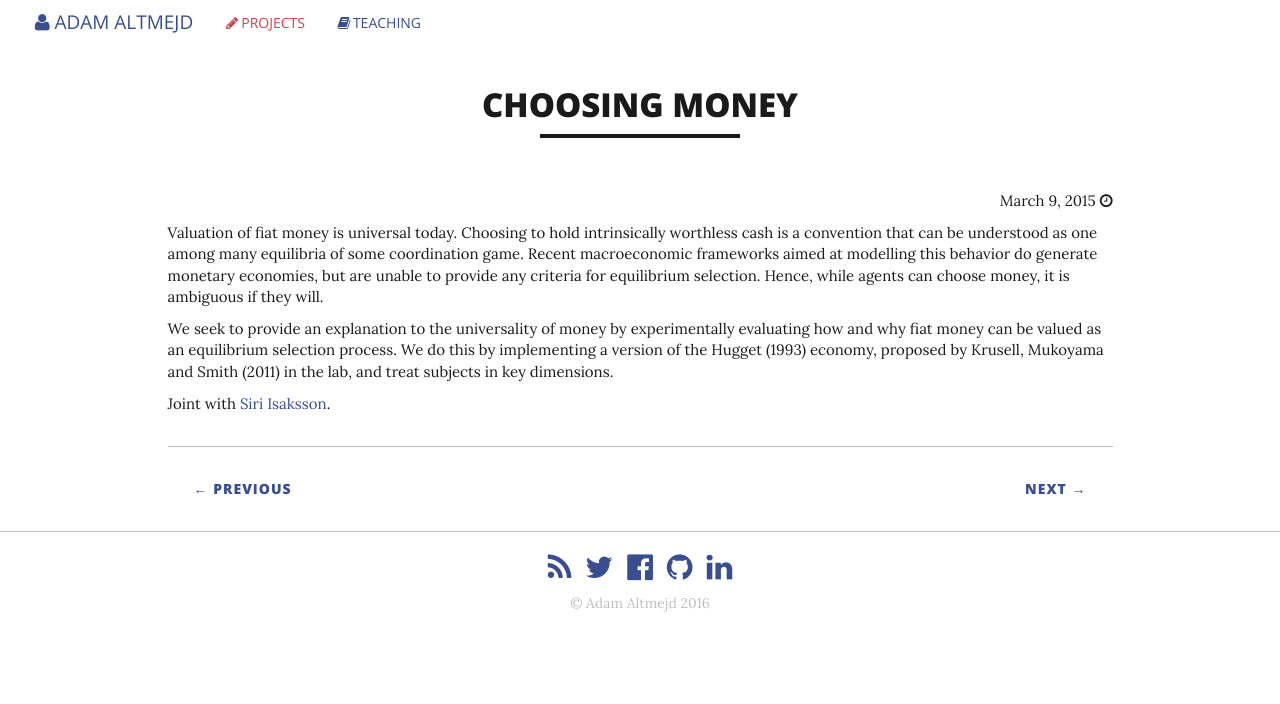
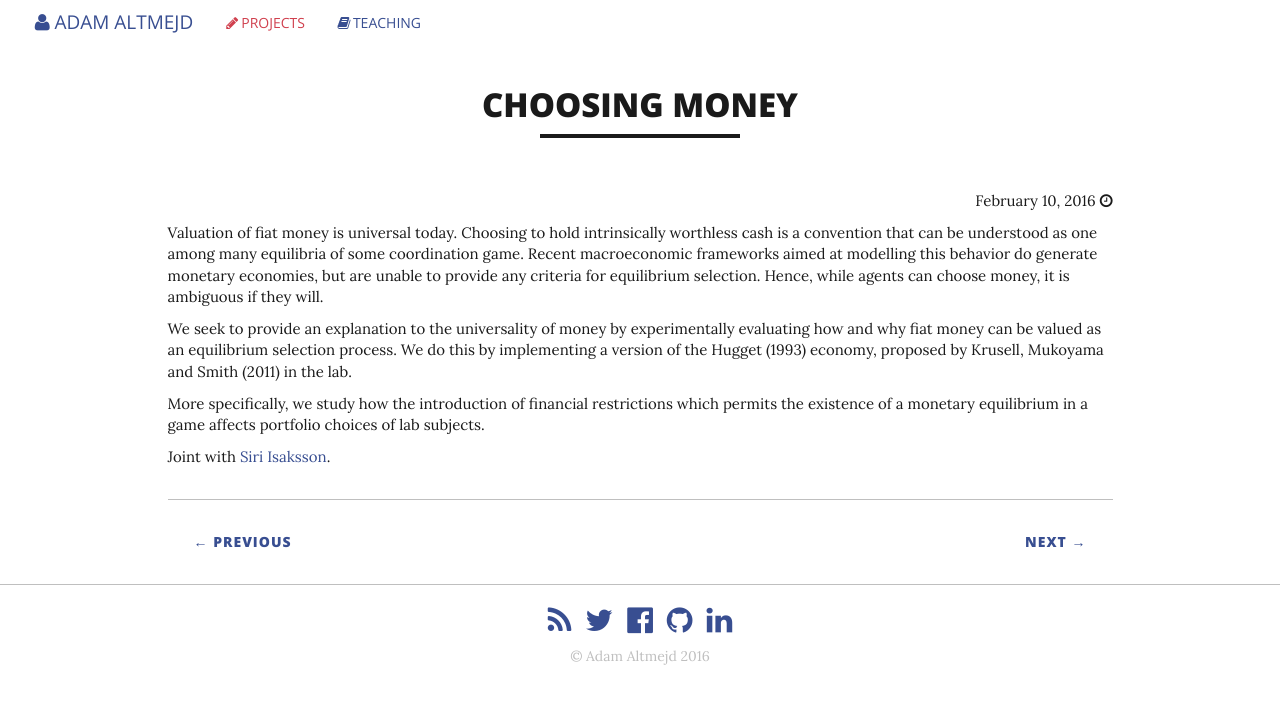
Before and after one commit to adamaltmejd/adamaltmejd.github.io, a Jekyll site: the page built from _posts/projects/2016-02-10-choosing-money.md, in a window 1280 px wide. Shown: the top 704 px of the page. Built offline with Jekyll 4.4.1, drawn with Linux system fonts in a browser that asks for light colours; nearby versions of some CDN libraries.

Commit message:
small content updates

```diff
--- a/_posts/projects/2015-03-04-choosing-money.md
+++ b/_posts/projects/2016-02-10-choosing-money.md
@@ -1,13 +1,15 @@
 ---
 layout: post
 title:  "Choosing Money"
-date:   2015-03-09 12:00:04
+date:   2016-02-10 12:00:04
 categories: projects
 author: Adam Altmejd
 ---
 
 Valuation of fiat money is universal today. Choosing to hold intrinsically worthless cash is a convention that can be understood as one among many equilibria of some coordination game. Recent macroeconomic frameworks aimed at modelling this behavior do generate monetary economies, but are unable to provide any criteria for equilibrium selection. Hence, while agents can choose money, it is ambiguous if they will.
 
-We seek to provide an explanation to the universality of money by experimentally evaluating how and why fiat money can be valued as an equilibrium selection process. We do this by implementing a version of the Hugget (1993) economy, proposed by Krusell, Mukoyama and Smith (2011) in the lab, and treat subjects in key dimensions.
+We seek to provide an explanation to the universality of money by experimentally evaluating how and why fiat money can be valued as an equilibrium selection process. We do this by implementing a version of the Hugget (1993) economy, proposed by Krusell, Mukoyama and Smith (2011) in the lab.
+
+More specifically, we study how the introduction of financial restrictions which permits the existence of a monetary equilibrium in a game affects portfolio choices of lab subjects.
 
 Joint with [Siri Isaksson](http://www.hhs.se/en/person/?PersonID=31631033).
```
Also changed, not shown: _posts/projects/2015-03-02-preference-evolution.md (deleted, +0 -9 lines), _posts/projects/2016-01-10-preference-evolution.md (added, +13 -0 lines), _posts/projects/2016-03-03-prediction-replication.md (+2 -2 lines).
